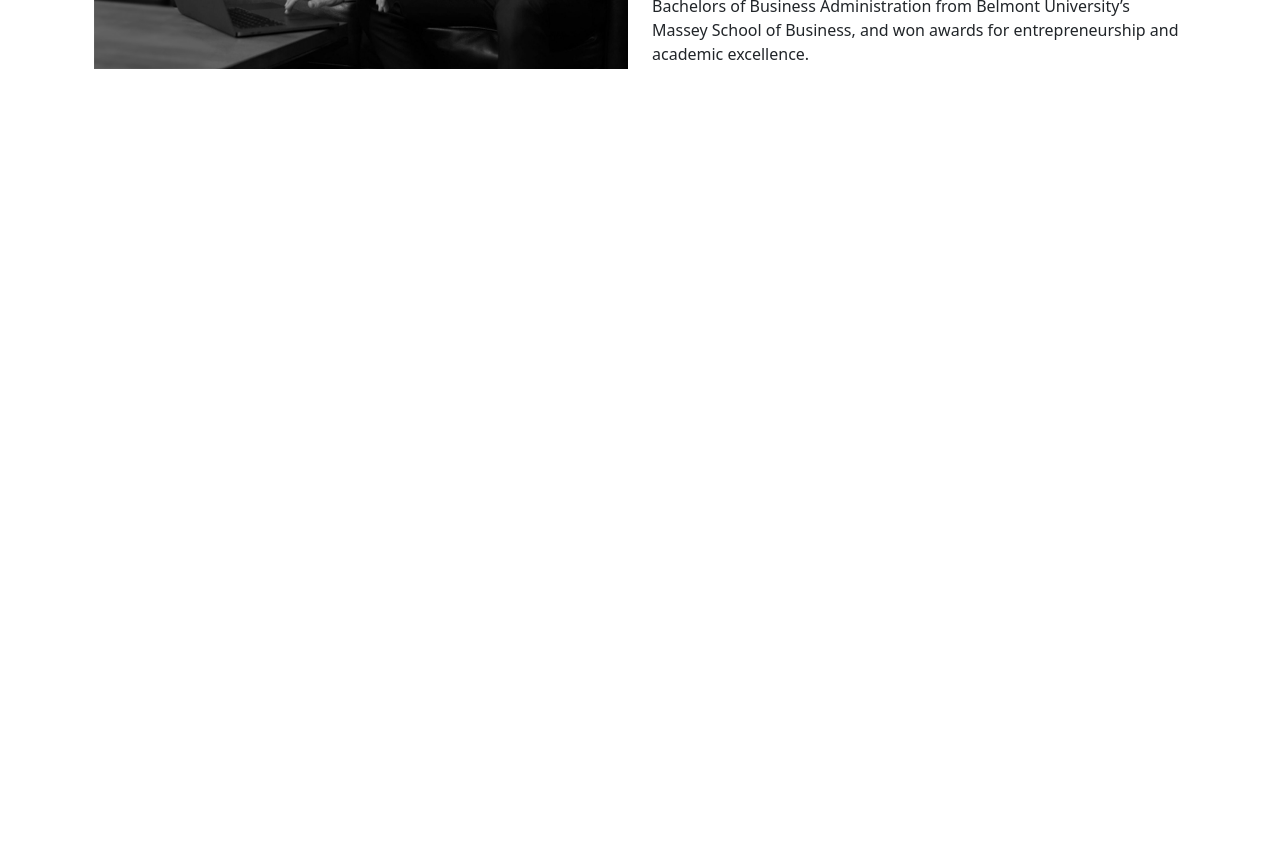
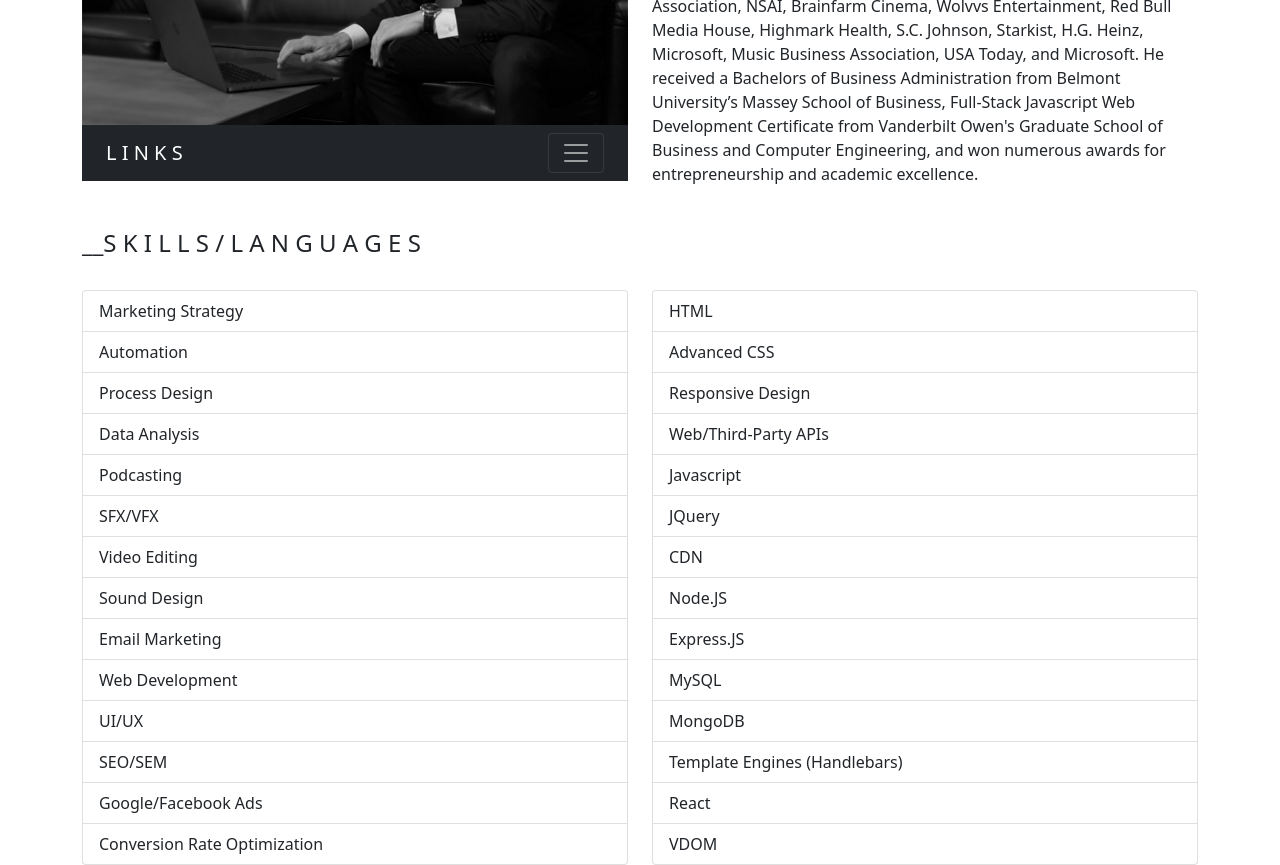
Before and after one commit to joshacross/my-portfolio, a React (Create React App) app: page / in a window 1280 px wide. Shown: the part 460-1325 px from the top of the page. Before the commit the page ends 800 px from the top, so only its background shows below. Built offline with nearby package versions, Linux system fonts and the light colour scheme.

Commit message:
finished About page and added links and list items

```diff
--- a/src/components/About/index.js
+++ b/src/components/About/index.js
@@ -1,21 +1,84 @@
 import React from 'react';
 import 'bootstrap/dist/css/bootstrap.css';
 import profile from '../../assets/profilePicture2.jpg'
-import { Container, Row, Col } from 'react-bootstrap';
+import { Navbar, Nav, ListGroup, Container, Row, Col } from 'react-bootstrap';
 import Image from 'react-bootstrap/Image'
 
 function About() {
     return (
-        <div className="container about">
+        <div className="about">
+            <br></br>
             <Container>
             <h3>About Me</h3>
+            <br></br>
                 <Row>
                     <Col>
-                        <Image src={profile} alt="Joshua Cross walking down the road in Joshua Tree, California with a desert backdrop of Joshua Trees." fluid />
+                        <div>
+                            <Image src={profile} alt="Joshua Cross walking down the road in Joshua Tree, California with a desert backdrop of Joshua Trees." fluid="md" />
+                        </div>
+                        <Navbar variant="dark" bg="dark" expand="false">
+                            <Container fluid>
+                                <Navbar.Brand href="#home">L I N K S</Navbar.Brand>
+                                <Navbar.Toggle aria-controls="navbar-dark-example" />
+                                <Navbar.Collapse id="navbar-dark-example">
+                                <Nav>
+                                    <Nav.Link href="#resume">R E S U M E</Nav.Link>
+                                    <Nav.Link href="#github">G I T H U B</Nav.Link>
+                                    <Nav.Link href="#linkedIn">L I N K E D I N</Nav.Link>
+
+                                </Nav>
+                                </Navbar.Collapse>
+                            </Container>
+                        </Navbar>
+                        <br></br>
+                    </Col>
+                    <Col xs={12} lg={6}>
+                        <p>Joshua Cross is an aspiring tech enthusiast, digital marketer, and content producer in Nashville, TN. He has assisted in building two 7-figure eCommerce companies (The SalesMentor, LLC, The Cash-Flow Specialist) from the ground up, edited and filmed winning ad-creatives that generated hundreds of thousands of dollars in monthly gross revenue, and helped over 10,000+ people get jobs in one of the most significant economic downturns in history.
+                            <br></br><br></br>
+                        Throughout Joshua's professional career, he has worked with industry leading companies all over the U.S., including Music Business Association, NSAI, Brainfarm Cinema, Wolvvs Entertainment, Red Bull Media House, Highmark Health, S.C. Johnson, Starkist, H.G. Heinz, Microsoft, Music Business Association, USA Today, and Microsoft. He received a Bachelors of Business Administration from Belmont University’s Massey School of Business, Full-Stack Javascript Web Development Certificate from Vanderbilt Owen's Graduate School of Business and Computer Engineering, and won numerous awards for entrepreneurship and academic excellence.</p>
+                    </Col>
+                </Row>
+                <br></br>
+                <Row>
+                    <h4>__S K I L L S / L A N G U A G E S</h4>
+                </Row>
+                <br></br>
+                <Row>
+                    <Col sm={12} md={6}>
+                    <ListGroup flush>
+                        <ListGroup.Item>Marketing Strategy</ListGroup.Item>
+                        <ListGroup.Item>Automation</ListGroup.Item>
+                        <ListGroup.Item>Process Design</ListGroup.Item>
+                        <ListGroup.Item>Data Analysis</ListGroup.Item>
+                        <ListGroup.Item>Podcasting</ListGroup.Item>
+                        <ListGroup.Item>SFX/VFX</ListGroup.Item>
+                        <ListGroup.Item>Video Editing</ListGroup.Item>
+                        <ListGroup.Item>Sound Design</ListGroup.Item>
+                        <ListGroup.Item>Email Marketing</ListGroup.Item>
+                        <ListGroup.Item>Web Development</ListGroup.Item>
+                        <ListGroup.Item>UI/UX</ListGroup.Item>
+                        <ListGroup.Item>SEO/SEM</ListGroup.Item>
+                        <ListGroup.Item>Google/Facebook Ads</ListGroup.Item>
+                        <ListGroup.Item>Conversion Rate Optimization</ListGroup.Item>
+                    </ListGroup>
                     </Col>
                     <Col>
-                        <p>Joshua Cross is an aspiring tech enthusiast, digital marketer, and content producer in Nashville, TN. He has assisted in building two 7-figure eCommerce companies (The SalesMentor, LLC, The Cash-Flow Specialist) from the ground up, edited and filmed winning ad-creatives that generated hundreds of thousands of dollars in monthly gross revenue, and helped over 10,000+ people get jobs in one of the most significant economic downturns in history.
-                        Throughout his professional career, Joshua has worked with industry leading companies all over the U.S., including Music Business Association, NSAI, Brainfarm Cinema, Wolvvs Entertainment, Red Bull Media House, Highmark Health, S.C. Johnson, Starkist, H.G. Heinz, Microsoft, Music Business Association, USA Today, and Microsoft. He received a Bachelors of Business Administration from Belmont University’s Massey School of Business, and won awards for entrepreneurship and academic excellence.</p>
+                    <ListGroup flush>
+                        <ListGroup.Item>HTML</ListGroup.Item>
+                        <ListGroup.Item>Advanced CSS</ListGroup.Item>
+                        <ListGroup.Item>Responsive Design</ListGroup.Item>
+                        <ListGroup.Item>Web/Third-Party APIs</ListGroup.Item>
+                        <ListGroup.Item>Javascript</ListGroup.Item>
+                        <ListGroup.Item>JQuery</ListGroup.Item>
+                        <ListGroup.Item>CDN</ListGroup.Item>
+                        <ListGroup.Item>Node.JS</ListGroup.Item>
+                        <ListGroup.Item>Express.JS</ListGroup.Item>
+                        <ListGroup.Item>MySQL</ListGroup.Item>
+                        <ListGroup.Item>MongoDB</ListGroup.Item>
+                        <ListGroup.Item>Template Engines (Handlebars)</ListGroup.Item>
+                        <ListGroup.Item>React</ListGroup.Item>
+                        <ListGroup.Item>VDOM</ListGroup.Item>
+                    </ListGroup>
                     </Col>
                 </Row>
             </Container>
```
